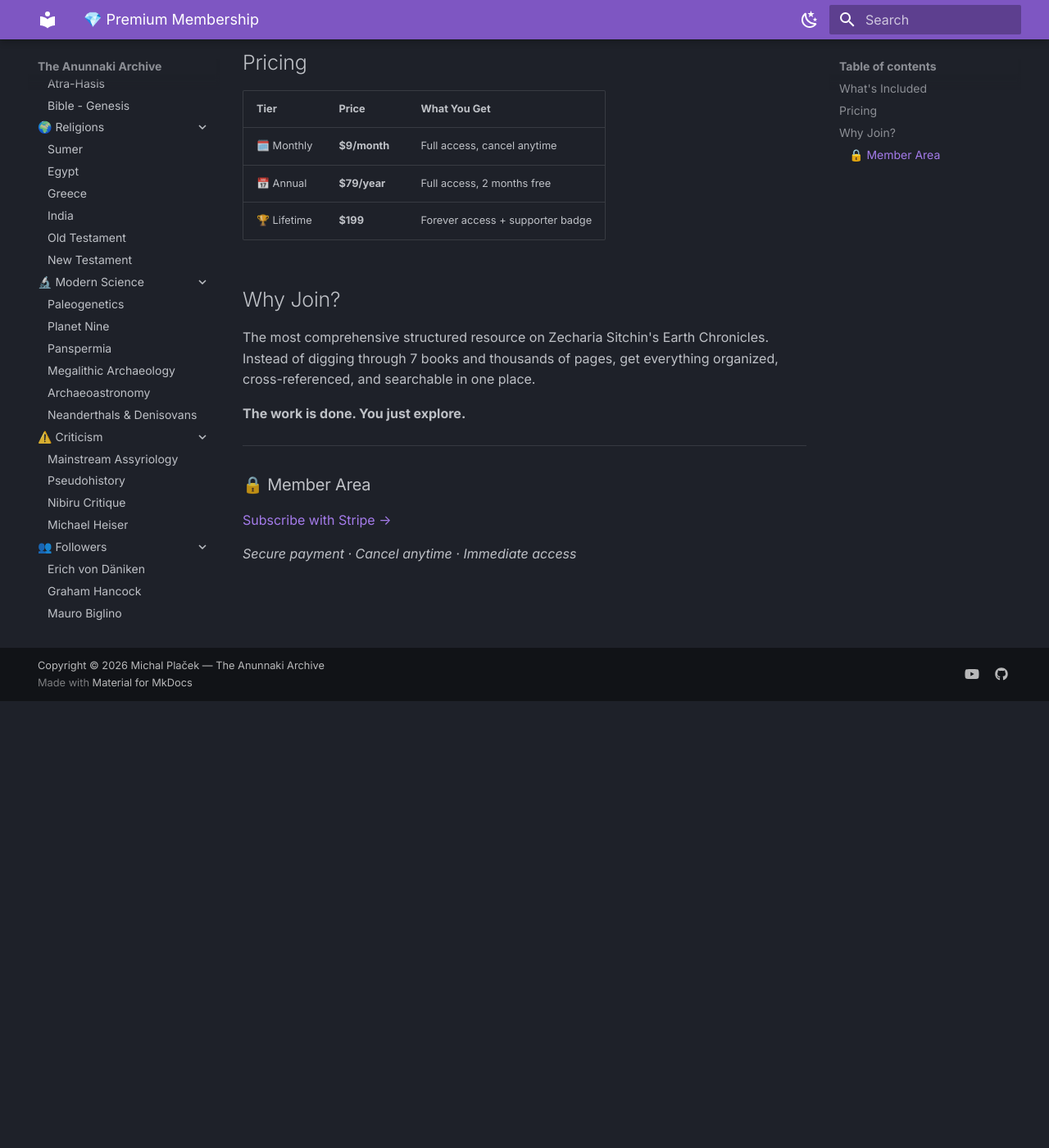
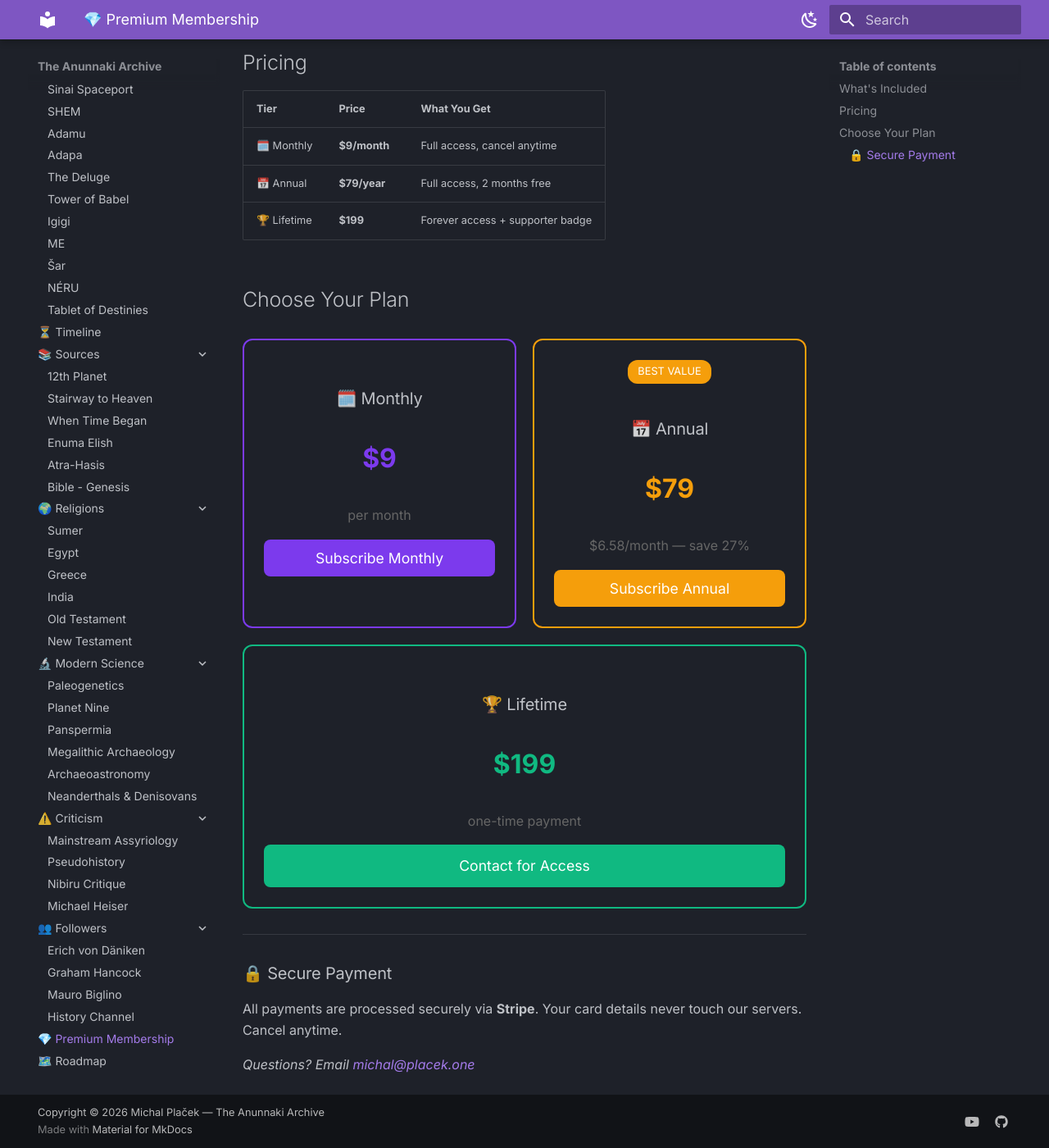
Before and after one commit to michal976/anunnaki-archive, an MkDocs documentation site: the page built from docs/premium.md, in a window 1280 px wide and 1400 px high, scrolled down 545 px. Shown: the whole window at 82% size. Built offline with MkDocs 1.6.1 and Material for MkDocs 9.7.7, drawn with Linux system fonts in a browser that asks for light colours; some of the changed text lies outside the part shown.

Commit message:
Stripe checkout + membership pages

```diff
--- a/docs/premium.md
+++ b/docs/premium.md
@@ -24,16 +24,76 @@ Unlock the complete Anunnaki Archive — every article, every detail, every conn
 | 📅 Annual | **$79/year** | Full access, 2 months free |
 | 🏆 Lifetime | **$199** | Forever access + supporter badge |
 
-## Why Join?
+## Choose Your Plan
 
-The most comprehensive structured resource on Zecharia Sitchin's Earth Chronicles. Instead of digging through 7 books and thousands of pages, get everything organized, cross-referenced, and searchable in one place.
+<div style="display:flex;flex-wrap:wrap;gap:20px;margin:30px 0;">
+  <div style="flex:1;min-width:250px;border:2px solid #7c3aed;border-radius:12px;padding:24px;text-align:center;">
+    <h3>🗓️ Monthly</h3>
+    <p style="font-size:2em;font-weight:bold;color:#7c3aed;">$9</p>
+    <p style="color:#666;">per month</p>
+    <button onclick="checkout('price_1To255JwU8rLBPSf3X36D6mi')" style="background:#7c3aed;color:white;border:none;padding:12px 32px;border-radius:8px;font-size:1.1em;cursor:pointer;width:100%;">
+      Subscribe Monthly
+    </button>
+  </div>
+  <div style="flex:1;min-width:250px;border:2px solid #f59e0b;border-radius:12px;padding:24px;text-align:center;">
+    <div style="background:#f59e0b;color:white;padding:4px 12px;border-radius:12px;display:inline-block;font-size:0.8em;margin-bottom:8px;">BEST VALUE</div>
+    <h3>📅 Annual</h3>
+    <p style="font-size:2em;font-weight:bold;color:#f59e0b;">$79</p>
+    <p style="color:#666;">$6.58/month — save 27%</p>
+    <button onclick="checkout('price_1To256JwU8rLBPSfV3HNlU2G')" style="background:#f59e0b;color:white;border:none;padding:12px 32px;border-radius:8px;font-size:1.1em;cursor:pointer;width:100%;">
+      Subscribe Annual
+    </button>
+  </div>
+  <div style="flex:1;min-width:250px;border:2px solid #10b981;border-radius:12px;padding:24px;text-align:center;">
+    <h3>🏆 Lifetime</h3>
+    <p style="font-size:2em;font-weight:bold;color:#10b981;">$199</p>
+    <p style="color:#666;">one-time payment</p>
+    <a href="mailto:michal@placek.one?subject=Lifetime%20Membership" style="background:#10b981;color:white;text-decoration:none;padding:12px 32px;border-radius:8px;font-size:1.1em;display:inline-block;width:100%;box-sizing:border-box;">
+      Contact for Access
+    </a>
+  </div>
+</div>
 
-**The work is done. You just explore.**
+<div id="checkout-message" style="display:none;background:#d1fae5;border:1px solid #10b981;border-radius:8px;padding:16px;margin:20px 0;">
+  ✅ Redirecting to secure checkout...
+</div>
 
 ---
 
-### 🔒 Member Area
+### 🔒 Secure Payment
 
-[Subscribe with Stripe →](https://buy.stripe.com/test_placeholder)
+All payments are processed securely via **Stripe**. Your card details never touch our servers. Cancel anytime.
 
-*Secure payment · Cancel anytime · Immediate access*
+*Questions? Email [michal@placek.one](mailto:michal@placek.one)*
+
+<script>
+async function checkout(priceId) {
+  const msg = document.getElementById('checkout-message');
+  msg.style.display = 'block';
+  msg.textContent = '⏳ Opening secure checkout...';
+
+  try {
+    const res = await fetch('/api/checkout', {
+      method: 'POST',
+      headers: { 'Content-Type': 'application/json' },
+      body: JSON.stringify({
+        priceId,
+        successUrl: window.location.origin + '/members/welcome',
+        cancelUrl: window.location.origin + '/premium'
+      })
+    });
+    const data = await res.json();
+    if (data.url) {
+      window.location.href = data.url;
+    } else {
+      msg.textContent = '❌ Error: ' + (data.error || 'Unknown error');
+      msg.style.background = '#fee2e2';
+      msg.style.borderColor = '#ef4444';
+    }
+  } catch (err) {
+    msg.textContent = '❌ Error: ' + err.message;
+    msg.style.background = '#fee2e2';
+    msg.style.borderColor = '#ef4444';
+  }
+}
+</script>
```
Also changed, not shown: other parts of docs/premium.md (+2 -2 lines), docs/members/welcome.md (added, +19 -0 lines), 1 other file.
